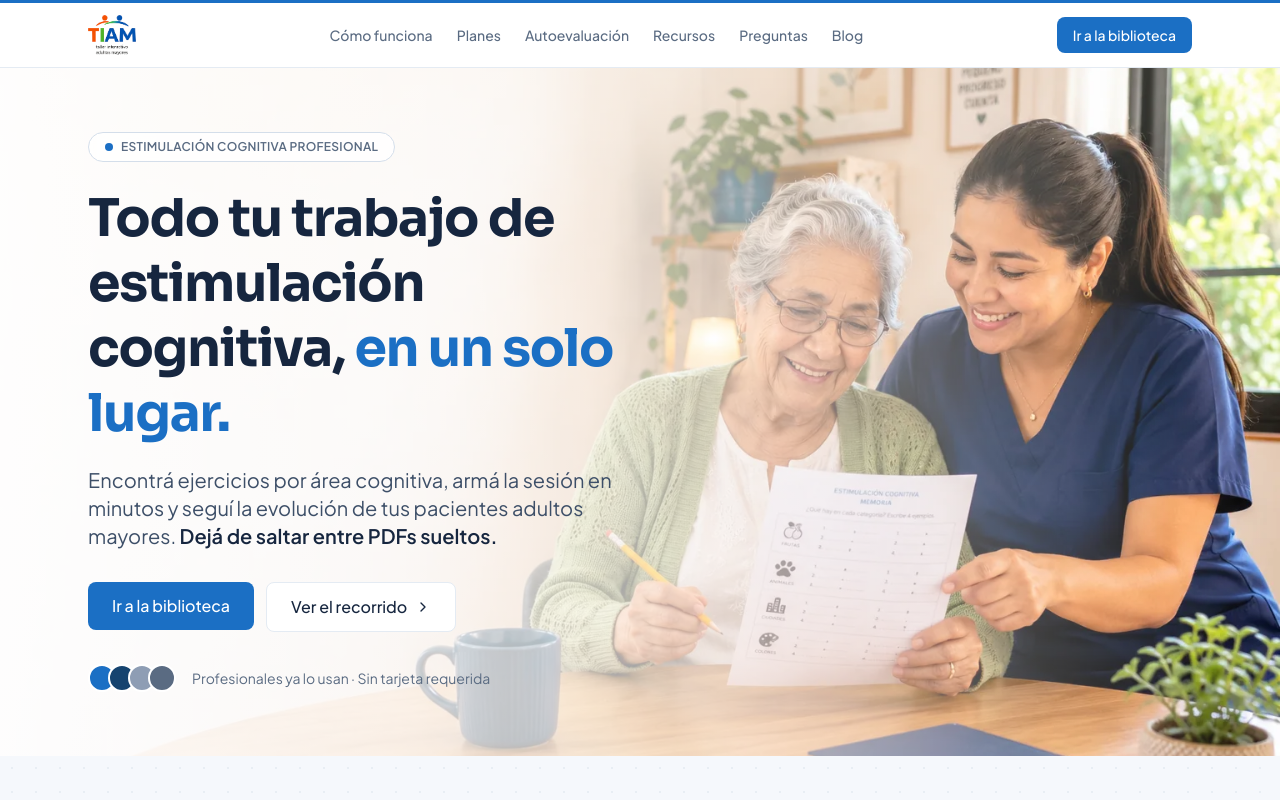
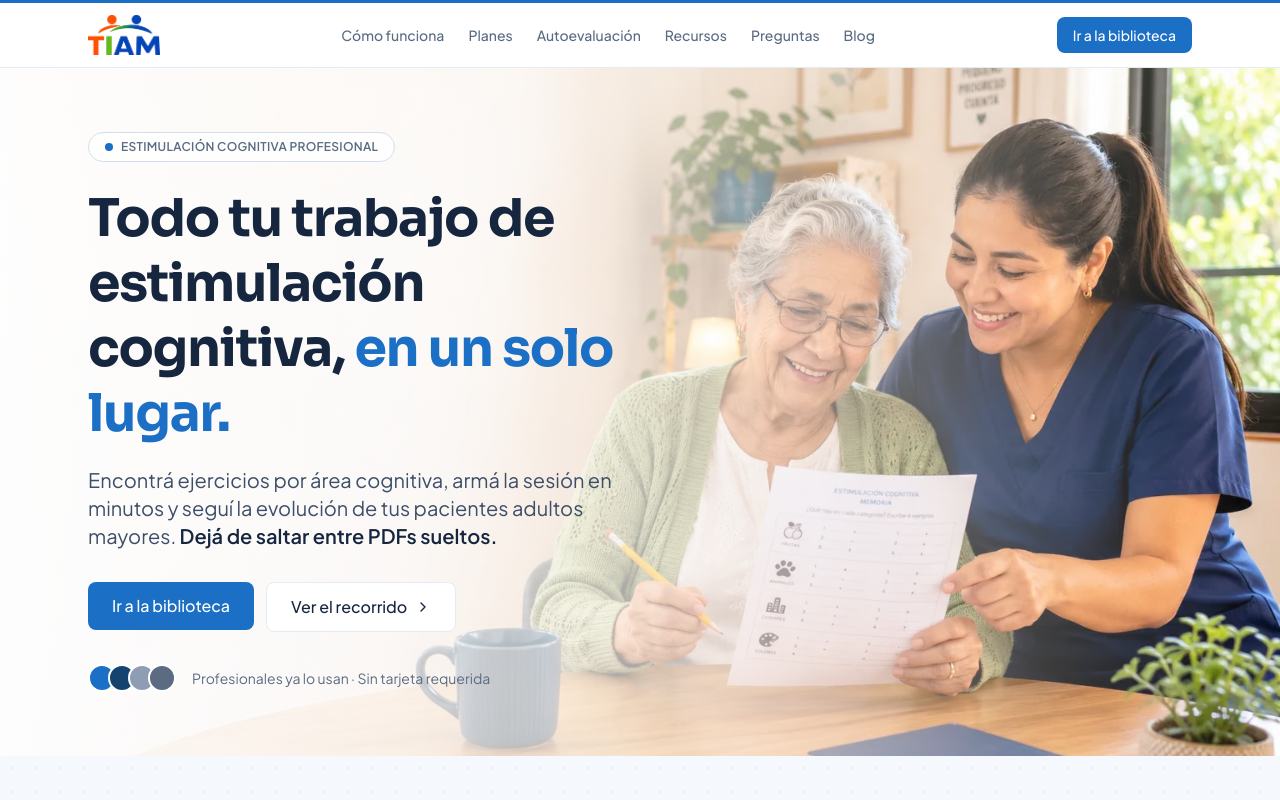
Before and after one commit to manukpo10/TIAM-frontend, a React (Vite) app: page / in a window 1280 px wide. Shown: the top 800 px of the page. Built offline with nearby package versions, Linux system fonts and the light colour scheme.

Commit message:
fix(header): switch navbar logo to logogrande-sinfondo

```diff
--- a/src/components/layout/PublicHeader.tsx
+++ b/src/components/layout/PublicHeader.tsx
@@ -3,7 +3,7 @@ import { Link } from 'react-router-dom'
 import { Menu, X } from 'lucide-react'
 import { useAuthStore } from '@/store/auth'
 import { Button } from '@/components/ui/Button'
-import logoImg from '@/assets/logo-sinfondo.png'
+import logoImg from '@/assets/logogrande-sinfondo.png'
 
 /**
  * Shared navigation header for the public-facing pages (landing, blog,
@@ -40,7 +40,7 @@ export function PublicHeader() {
       <div className="max-w-6xl mx-auto px-4 sm:px-6 flex items-center justify-between h-16">
         {/* Brand */}
         <Link to="/" className="flex items-center gap-2 shrink-0" aria-label="TIAM Digital — inicio">
-          <img src={logoImg} alt="TIAM Digital" className="h-12 w-12 object-contain" />
+          <img src={logoImg} alt="TIAM Digital" className="h-10 w-auto object-contain" />
         </Link>
 
         {/* Desktop nav links */}
```
